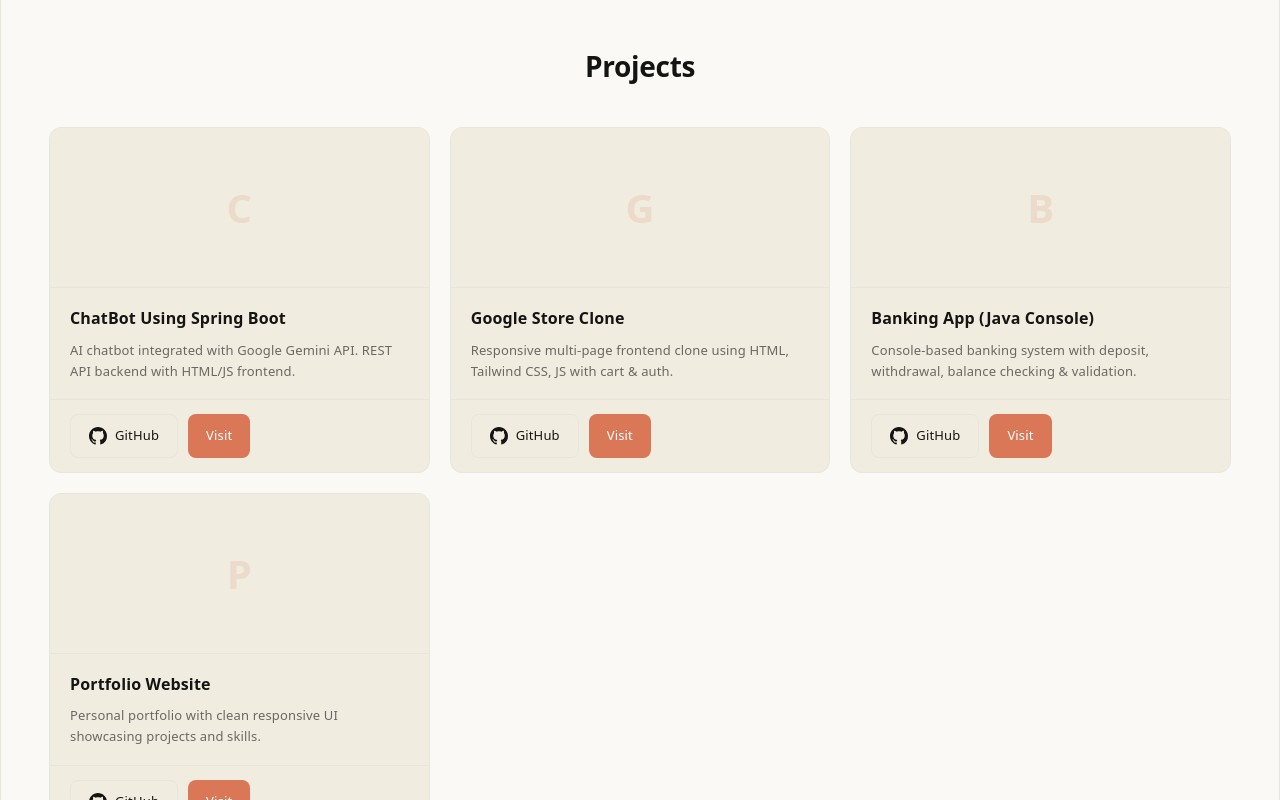
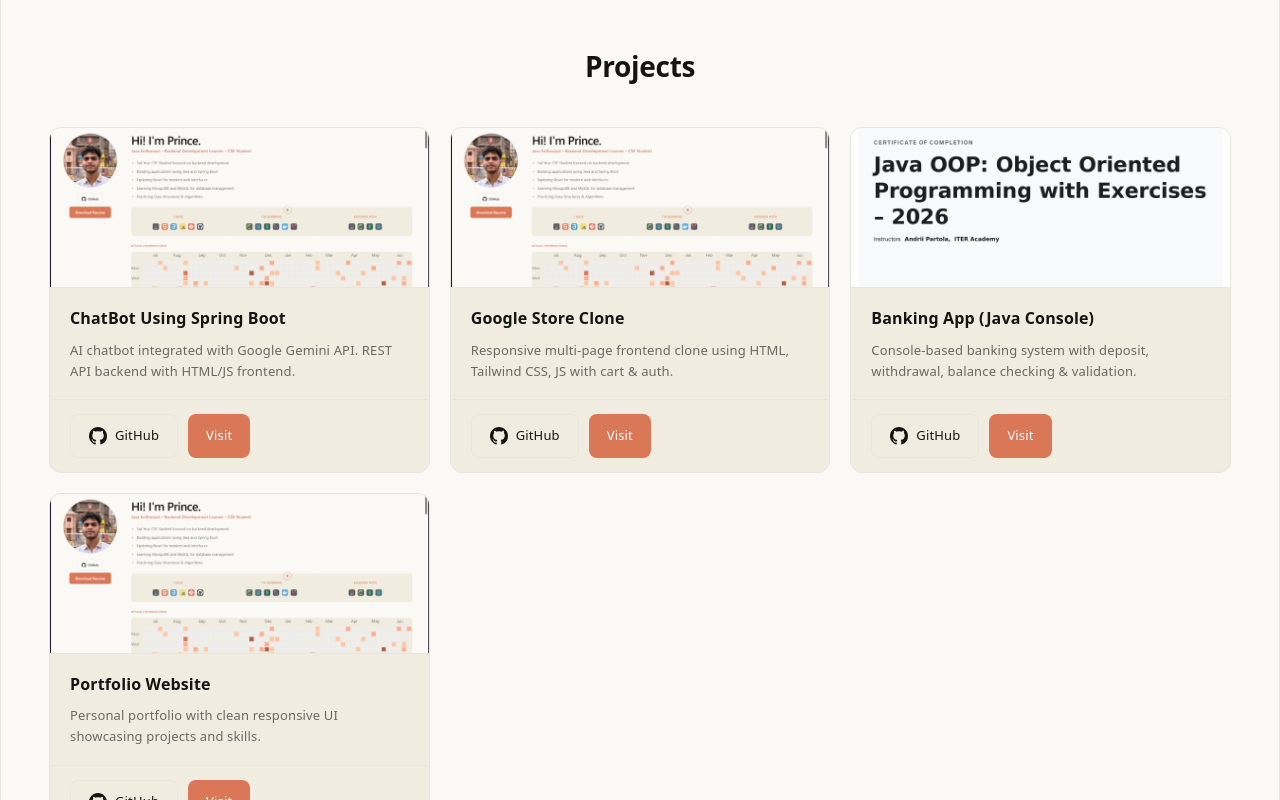
Before and after one commit to prince585/nxt-portfolio, a React (Vite) app: page / in a window 1280 px wide. Shown: the part 1380-2180 px from the top of the page. Built offline with nearby package versions, Linux system fonts and the light colour scheme.

Commit message:
achievement section added

```diff
--- a/src/App.css
+++ b/src/App.css
@@ -290,16 +290,14 @@
 .project-thumb {
   height: 160px;
   background: var(--code-bg);
-  display: flex;
-  align-items: center;
-  justify-content: center;
+  overflow: hidden;
   border-bottom: 1px solid var(--border);
 }
-.thumb-placeholder {
-  font-size: 40px;
-  font-weight: 700;
-  color: var(--accent);
-  opacity: 0.15;
+.project-thumb img {
+  width: 100%;
+  height: 100%;
+  object-fit: cover;
+  display: block;
 }
 .project-body {
   padding: 18px 20px;
@@ -444,6 +442,53 @@
   font-size: 13px;
   line-height: 1.6;
   color: var(--text);
+}
+
+/* ===== Achievements ===== */
+
+.achievements-grid {
+  display: grid;
+  grid-template-columns: repeat(2, 1fr);
+  gap: 20px;
+  max-width: 700px;
+  margin: 0 auto;
+}
+.achievement-card {
+  border: 1px solid var(--border);
+  border-radius: 12px;
+  padding: 24px;
+  display: flex;
+  align-items: flex-start;
+  gap: 16px;
+  transition: border-color 0.25s, box-shadow 0.25s;
+  background: var(--surface);
+}
+.achievement-card:hover {
+  border-color: var(--accent);
+  box-shadow: 0 4px 20px rgba(217, 119, 87, 0.08);
+}
+.achievement-icon {
+  flex-shrink: 0;
+  width: 44px;
+  height: 44px;
+  display: flex;
+  align-items: center;
+  justify-content: center;
+  border-radius: 10px;
+  background: var(--code-bg);
+  color: var(--accent);
+}
+.achievement-body h3 {
+  font-size: 15px;
+  margin: 0 0 6px;
+  color: var(--text-h);
+  font-weight: 600;
+}
+.achievement-body p {
+  font-size: 13px;
+  line-height: 1.5;
+  color: var(--text);
+  margin: 0;
 }
 
 /* ===== Contact ===== */
@@ -726,6 +771,21 @@
     font-size: 13px;
   }
 
+  /* Achievements */
+  .achievements-grid {
+    grid-template-columns: 1fr;
+    gap: 14px;
+  }
+  .achievement-card {
+    padding: 18px;
+  }
+  .achievement-body h3 {
+    font-size: 14px;
+  }
+  .achievement-body p {
+    font-size: 13px;
+  }
+
   /* Contact */
   .contact-inner {
     flex-direction: column;
--- a/src/App.jsx
+++ b/src/App.jsx
@@ -51,24 +51,28 @@ const PROJECTS = [
     desc: "AI chatbot integrated with Google Gemini API. REST API backend with HTML/JS frontend.",
     github: "https://github.com/princecodes/chatbot-springboot",
     live: "#",
+    img: base("PortfolioProject.png"),
   },
   {
     title: "Google Store Clone",
     desc: "Responsive multi-page frontend clone using HTML, Tailwind CSS, JS with cart & auth.",
     github: "https://github.com/princecodes/google-store-clone",
     live: "#",
+    img: base("PortfolioProject.png"),
   },
   {
     title: "Banking App (Java Console)",
     desc: "Console-based banking system with deposit, withdrawal, balance checking & validation.",
     github: "https://github.com/princecodes/banking-app-java",
     live: "#",
+    img: base("cert.jpg"),
   },
   {
     title: "Portfolio Website",
     desc: "Personal portfolio with clean responsive UI showcasing projects and skills.",
-    github: "https://github.com/princecodes/nxt-portfolio",
+    github: "https://github.com/prince585/nxt-portfolio",
     live: "https://prince585.github.io/nxt-portfolio/",
+    img: base("PortfolioProject.png"),
   },
 ];
 
@@ -111,6 +115,21 @@ const CERTIFICATES = [
   },
 ];
 
+const ACHIEVEMENTS = [
+  {
+    title: "Achievement Title 1",
+    desc: "Description of your achievement goes here.",
+  },
+  {
+    title: "Achievement Title 2",
+    desc: "Description of your achievement goes here.",
+  },
+  {
+    title: "Achievement Title 3",
+    desc: "Description of your achievement goes here.",
+  },
+];
+
 const CONTACT = {
   email: "princeverma.codes@gmail.com",
   phone: "+91 99932 85874",
@@ -135,6 +154,7 @@ function Navbar() {
     "Projects",
     "Education",
     "Certificates",
+    "Achievements",
     "Contact",
   ];
   return (
@@ -229,7 +249,7 @@ function Projects() {
         {PROJECTS.map((p) => (
           <div key={p.title} className="project-card">
             <div className="project-thumb">
-              <div className="thumb-placeholder">{p.title[0]}</div>
+              <img src={p.img} alt={p.title} />
             </div>
             <div className="project-body">
               <h3>{p.title}</h3>
@@ -296,6 +316,29 @@ function Certificates() {
             <div className="cert-body">
               <h3>{c.title}</h3>
               <p>{c.desc}</p>
+            </div>
+          </div>
+        ))}
+      </div>
+    </section>
+  );
+}
+
+function Achievements() {
+  return (
+    <section id="achievements" className="section">
+      <h2 className="section-title">Achievements</h2>
+      <div className="achievements-grid">
+        {ACHIEVEMENTS.map((a, i) => (
+          <div key={i} className="achievement-card">
+            <div className="achievement-icon">
+              <svg viewBox="0 0 24 24" fill="currentColor" width="28" height="28">
+                <path d="M12 2l3.09 6.26L22 9.27l-5 4.87 1.18 6.88L12 17.77l-6.18 3.25L7 14.14 2 9.27l6.91-1.01L12 2z" />
+              </svg>
+            </div>
+            <div className="achievement-body">
+              <h3>{a.title}</h3>
+              <p>{a.desc}</p>
             </div>
           </div>
         ))}
@@ -407,7 +450,7 @@ function Cursor() {
     document.addEventListener("mousemove", onMove);
 
     const interactives = document.querySelectorAll(
-      "a, button, .btn, input, textarea, .project-card, .cert-card, .social-btn",
+      "a, button, .btn, input, textarea, .project-card, .cert-card, .achievement-card, .social-btn",
     );
     interactives.forEach((el) => {
       el.addEventListener("mouseenter", onHoverIn);
@@ -456,6 +499,7 @@ export default function App() {
         <Projects />
         <Education />
         <Certificates />
+        <Achievements />
         <Contact />
       </main>
       <Footer />
```
Also changed, not shown: public/PortfolioProject.png (added).
